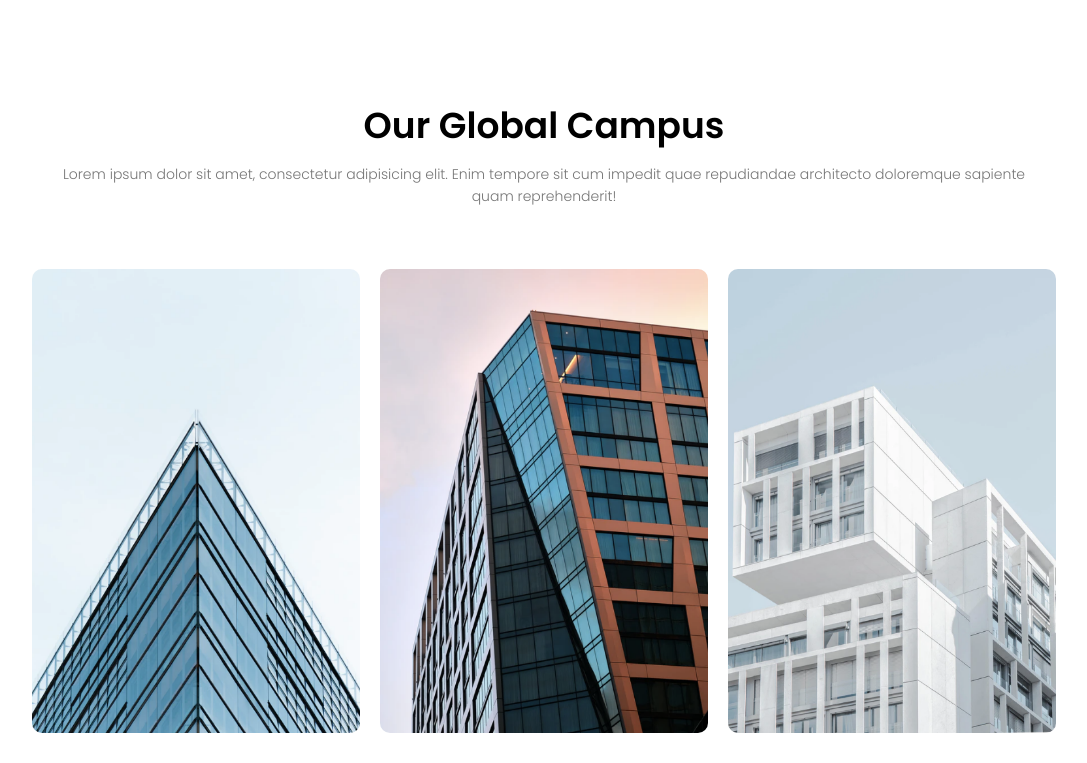
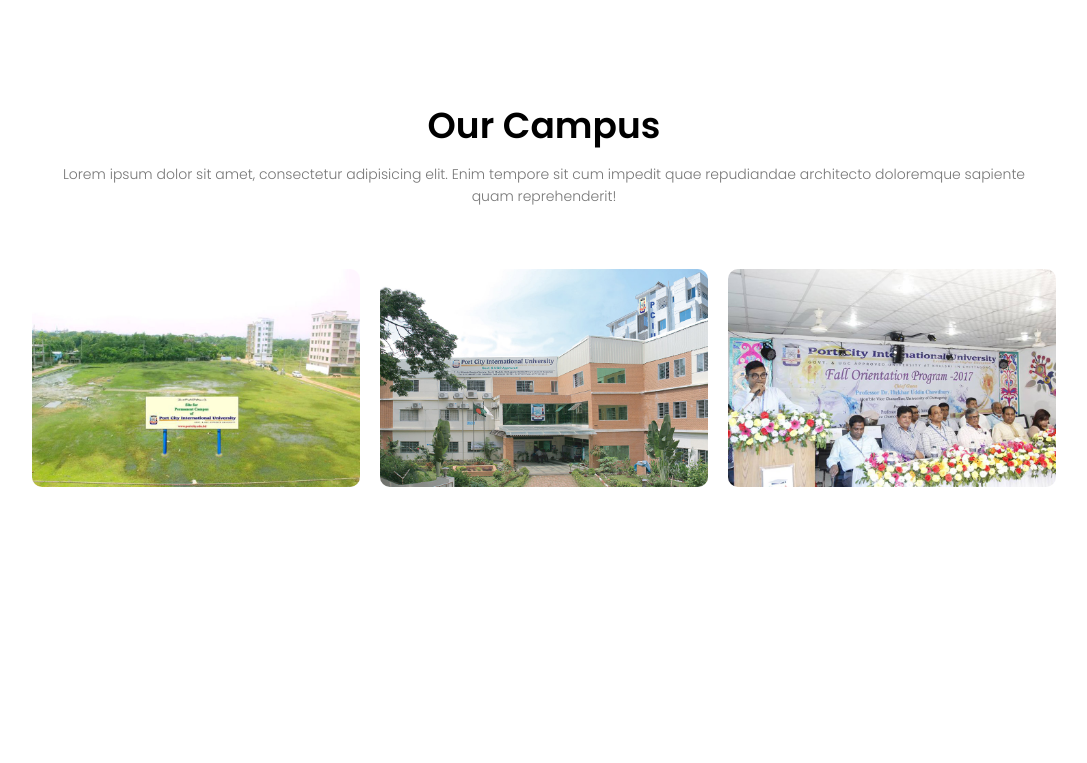
Before and after one commit to subrotadey/pciu, a plain HTML site: page index.html in a window 1280 px wide. Shown: the part 1292-2055 px from the top of the page, without its empty margins (96-1183 px from the left). After the commit the page ends 1809 px from the top, so only its background shows below. Drawn offline with Linux system fonts and the light colour scheme.

Commit message:
correction

```diff
--- a/index.html
+++ b/index.html
@@ -29,7 +29,7 @@
         </nav>
         <div class="text-box">
             <h1>WELCOME TO PORT CITY INTERNATIONAL UNIVERSITY</h1>
-            <p>Since the establishment, Port City International University has been focusing on assisting the students in facing the challenges of the ever advancing world. PCIU is a platform where students can rise to the highest level of their capability. It provides an outstanding and supportive environment for both undergraduate and postgraduate students. A talented and dedicated group of academics provide guidance and tutelage the students need to pursue their research and academic goals. The dynamic teaching and learning environment of PCIU brims with talent, creativity and international connections. PCIU has been doing excellent community services by engaging the students</p>
+            <p>Since the establishment, Port City International University has been focusing on assisting <br> the students in facing the challenges of the ever advancing world.</p>
             <a href="" class="hero-btn">Visit Us To Know More</a>
         </div>
     </section>
@@ -57,25 +57,25 @@
     </section>
         <!-- campus -->
     <section class="campus">
-        <h1>Our Global Campus</h1>
+        <h1>Our Campus</h1>
         <p>Lorem ipsum dolor sit amet, consectetur adipisicing elit. Enim tempore sit cum impedit quae repudiandae architecto doloremque sapiente quam reprehenderit!</p>
         <div class="row">
             <div class="campus-col">
-                <img src="images/london.png">
+                <img src="images/campus1.jpg">
                 <div class="layer">
-                    <h3>LONDON</h3>
+                    <h3>PCIU NEW CAMPUS</h3>
                 </div>
             </div>
             <div class="campus-col">
-                <img src="images/newyork.png">
+                <img src="images/banner.png">
                 <div class="layer">
-                    <h3>NEW YORK</h3>
+                    <h3>CAMPUS</h3>
                 </div>
             </div>
             <div class="campus-col">
-                <img src="images/washington.png">
+                <img src="images/orientation-program.jpg">
                 <div class="layer">
-                    <h3>WASHINGTON</h3>
+                    <h3>ORIENTATION PROGRAM</h3>
                 </div>
             </div>
         </div>
--- a/style.css
+++ b/style.css
@@ -2,7 +2,7 @@
     margin: 0;
     padding: 0;
     font-family: 'Poppins', sans-serif;
-    overflow-x: hidden;
+    /* overflow-x: hidden; */
 }
 .header{
     min-height: 100vh;
```
Also changed, not shown: images/campus1.jpg (added), images/orientation-program.jpg (added), images/pciu-student.jpg (added).
